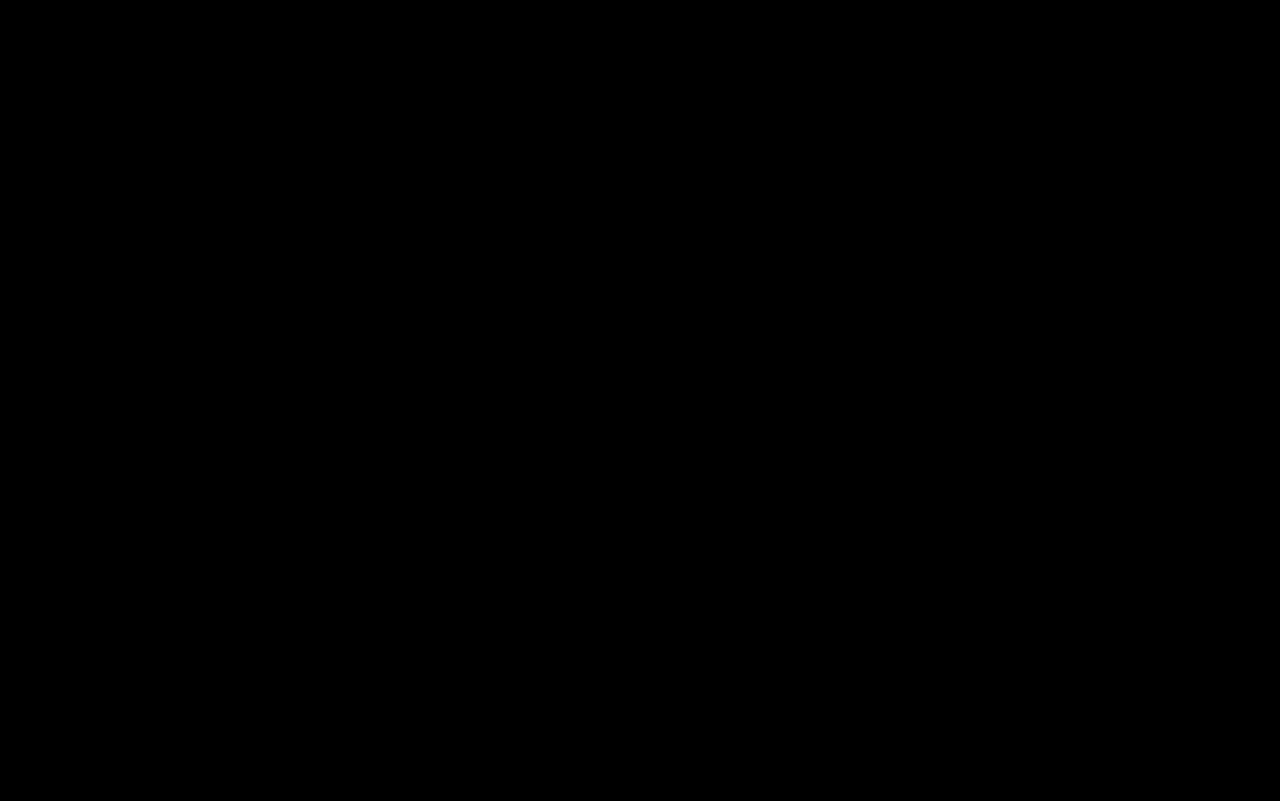
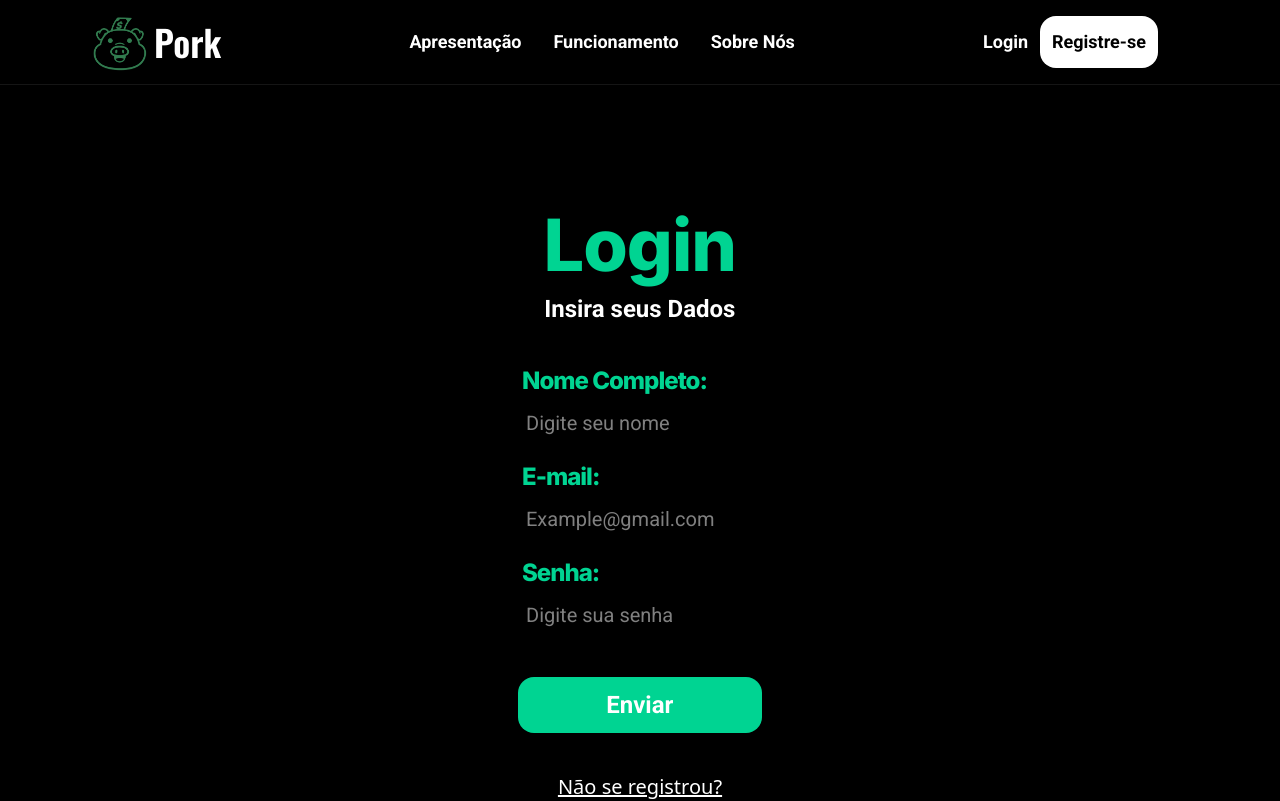
Before and after one commit to financepork/Pork, a React (Vite) app: page /Login in a window 1280 px wide. Before the commit this address had no page. Shown: the top 801 px of the page. Built offline with nearby package versions, Linux system fonts and the light colour scheme; what tailwindcss-animated would draw is missing.

Commit message:
Pagina Login Pronta!

```diff
--- a/src/components/Forms.jsx
+++ b/src/components/Forms.jsx
@@ -1,7 +1,7 @@
 import React, { useState } from 'react';
 import Input from './FormsComponents/Input';
 
-const Forms = () => {
+const Forms = ({mainText, altText}) => {
 
   const [form, setForm] = useState({ nome: '' });
 
@@ -18,10 +18,10 @@ const Forms = () => {
 
     <form onSubmit={handleSubmit}>
       <div className='flex flex-col bg-none shadow-lg
-     p-6 rounded-4xl m-4 space-y-6 xl:space-y-10 max-w-[90%]'>
+     p-6 rounded-4xl m-4 space-y-6 xl:space-y-10 max-w-[90%] min-w-[80%]  animate-fade-up animate-duration-1000 animate-delay-100 animate-ease-in'>
         <div className='flex flex-col justify-center items-center space-y-1 md:space-y-2 xl:space-y-3 w-full whitespace-nowrap '>
-          <h1 className='text-3xl md:text-5xl xl:text-7xl text-[var(--color-green)] font-title-alt'>Resgistre-se</h1>
-          <p className='text-sm md:text-lg xl:text-2xl text-[var(--color-white)] font-text'>Insira seus dados</p>
+          <h1 className='text-3xl md:text-5xl xl:text-7xl text-[var(--color-green)] font-title-alt'>{mainText}</h1>
+          <p className='text-sm md:text-lg xl:text-2xl text-[var(--color-white)] font-text'>{altText}</p>
         </div>
         <div className='flex flex-col justify-center items-center space-y-4 '>
           <div className='flex flex-col w-full max-w-md space-y-1'>
@@ -40,6 +40,7 @@ const Forms = () => {
               value={form.email}
               onChange={handleChange}
               placeholder="Example@gmail.com"
+              type='email'
             />
           </div>
           <div className='flex flex-col w-full max-w-md space-y-1'>
@@ -49,6 +50,7 @@ const Forms = () => {
               value={form.senha}
               onChange={handleChange}
               placeholder="Digite sua senha"
+              type='password'
             />
           </div>
         </div>
--- a/src/components/Navbar.jsx
+++ b/src/components/Navbar.jsx
@@ -14,9 +14,9 @@ const Navbar = () => {
         </div>
         <div className='hidden md:flex text-sm xl:text-lg text-[var(--color-white)] justify-center items-center space-x-3 xl:space-x-8 font-text'>
 
-           <a href="LandingPage.jsx" className='transform hover:scale-110 ease-in-out duration-700'>Apresentação</a>
-          <a href="LandingPage.jsx" className='transform hover:scale-110 ease-in-out duration-700'>Funcionamento</a>
-          <a href="LandingPage.jsx" className='transform hover:scale-110 ease-in-out duration-700'>Sobre Nós</a>
+           <a href="/" className='transform hover:scale-110 ease-in-out duration-700'>Apresentação</a>
+          <a href="/" className='transform hover:scale-110 ease-in-out duration-700'>Funcionamento</a>
+          <a href="/" className='transform hover:scale-110 ease-in-out duration-700'>Sobre Nós</a>
 
         </div>
         <div className='hidden md:flex text-sm xl:text-lg text-[var(--color-white)] justify-center items-center space-x-3 font-text'>
--- a/src/main.jsx
+++ b/src/main.jsx
@@ -3,6 +3,7 @@ import { createRoot } from 'react-dom/client'
 import { BrowserRouter, Routes, Route } from 'react-router-dom'
 import Register from './pages/Register.jsx'
 import LandingPage from './pages/LandingPage.jsx'
+import Login from './pages/Login.jsx'
 import 'aos/dist/aos.css';
 
 import './index.css'
@@ -14,6 +15,7 @@ createRoot(document.getElementById('root')).render(
       <Routes>
         <Route path="/" element={<LandingPage/>}/>
         <Route path="/register" element={<Register />} />
+        <Route path="/Login" element={<Login />} />
       </Routes>
     </BrowserRouter>
   </StrictMode>,
--- a/src/pages/LandingPage.jsx
+++ b/src/pages/LandingPage.jsx
@@ -39,7 +39,7 @@ const LandingPage = () => {
           </div>
           <div data-aos="fade-right" data-aos-delay="400" data-aos-duration="1500" data-aos-easing="ease-in-out"
             className='flex space-x-3 font-text md:ml-[1%] items-center h-auto'>
-            <a href="#" className='bg-[var(--color-green)] border-0 p-2 font-text hover:text-[var(--color-green)] hover:bg-[var(--color-white)] shadow-md
+            <a href="/Register" className='bg-[var(--color-green)] border-0 p-2 font-text hover:text-[var(--color-green)] hover:bg-[var(--color-white)] shadow-md
           rounded-2xl transition-colors duration-400 ease-in-out w-[26%] xl:w-[15%] flex justify-center items-center text-sm md:text-md xl:text-2xl'><button>Comece Já</button></a>
             <a href="https://github.com/dev-Chaves/Pork" className='border-3 rounded-2xl p-2 sm:p-2 hover:bg-[var(--color-green)] hover:border-[var(--color-green)] text-[var(--color-white)] font-text shadow-md transition-colors duration-400 ease-in-out w-[26%] xl:w-[15%] xl:h-[100%] flex justify-center items-center text-sm md:text-md xl:text-2xl '><button>Repositório</button></a>
             <img src="./github-icon.png" alt="Icone Github" className='h-12 md:h-10' />
@@ -77,7 +77,7 @@ const LandingPage = () => {
             <img src="./fotoCofrinho.png" alt="" className='w-[70%] md:w-[50%] xl:w-[34%] rounded-3xl' />
           </div>
           <div data-aos="fade-up" data-aos-delay="100" data-aos-duration="1500" data-aos-easing="ease-in-out" className='w-auto xl:mb-36 lg:mb-36 '>
-            <a href="$" className="border-2 border-[var(--color-green)] text-[var(--color-black)] bg-[var(--color-white)] rounded-2xl p-4 hover:bg-[var(--color-green)] hover:text-[var(--color-white)] hover:border-[var(--color-white)] transition-colors duration-400 ease-in-out font-text text-center w-[50%] text-sm md:text-lg "><button className='w-auto'>Venha Economizar uma Grana</button></a>
+            <a href="/Register" className="border-2 border-[var(--color-green)] text-[var(--color-black)] bg-[var(--color-white)] rounded-2xl p-4 hover:bg-[var(--color-green)] hover:text-[var(--color-white)] hover:border-[var(--color-white)] transition-colors duration-400 ease-in-out font-text text-center w-[50%] text-sm md:text-lg "><button className='w-auto'>Venha Economizar uma Grana</button></a>
           </div>
         </div>
       </section>
--- /dev/null
+++ b/src/pages/Login.jsx
@@ -0,0 +1,21 @@
+import Navbar from '../components/Navbar'
+import Forms from '../components/Forms'
+import Footer from '../components/Footer'
+
+const Login = () => {
+  return (
+    <div>
+      <Navbar />
+      <div data className=' bg-[url("/bg-cofrinho.png")] bg-no-repeat bg-[length:cover] bg-[position:80%_80%]  min-h-screen flex justify-center items-center'>
+      <div className='flex flex-col justify-center items-center'>
+        <Forms mainText='Login' altText='Insira seus Dados' />
+        <a href="/Register" className='text-[var(--color-white)] text-xl underline '><p>Não se registrou?</p></a>
+      </div>
+
+      </div>
+      <Footer />
+    </div>
+  )
+}
+
+export default Login
--- a/src/pages/Register.jsx
+++ b/src/pages/Register.jsx
@@ -4,12 +4,14 @@ import Navbar from '../components/Navbar'
 import { div } from 'framer-motion/client'
 import Footer from '../components/Footer'
 
+
 const Register = () => {
   return (
     <div>
       <Navbar />
-      <div className=' bg-[url("/bg-cofrinho.png")] bg-no-repeat bg-[length:cover] bg-[position:80%_80%]  min-h-screen flex justify-center items-center'>
-        <Forms />
+      <div
+       className=' bg-[url("/bg-cofrinho.png")] bg-no-repeat bg-[length:cover] bg-[position:80%_80%]  min-h-screen flex justify-center items-center'>
+        <Forms mainText='Registre-se' altText='Insira seus dados' />
       </div>
       <Footer />
     </div>
```
